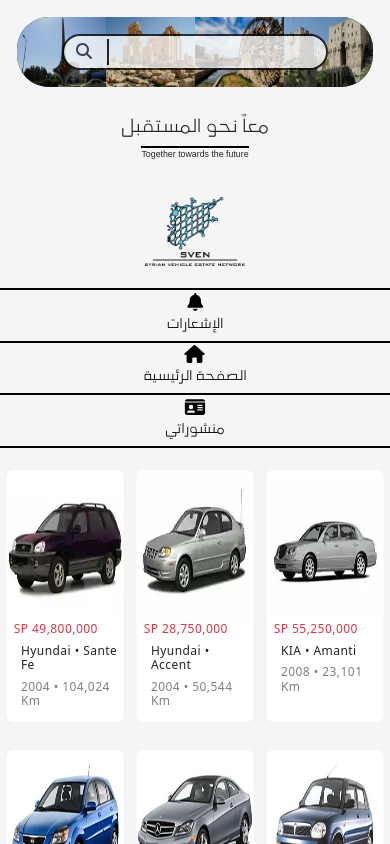
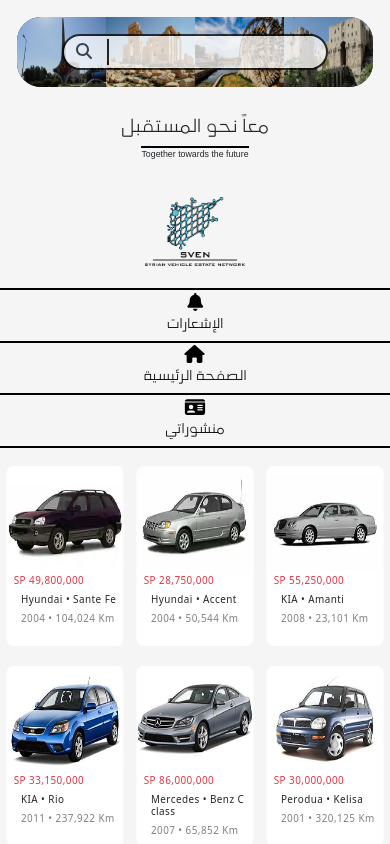
Before and after one commit to kotyba-km/SVEN, a React (Vite) app: page / in a window 390 px wide. Built offline with nearby package versions, Linux system fonts and the light colour scheme; a web font is replaced by a local one.

Commit message:
landing page V-0.2

```diff
--- a/src/components/Navbar.jsx
+++ b/src/components/Navbar.jsx
@@ -46,7 +46,7 @@
           >
             <Row
               style={{ height: "80%" }}
-              className={`w-100 overflow-hidden bg-dark rounded-5 position-relative d-flex justify-content-center align-items-center ${styles.searchImagesWrap}`}
+              className={`w-100 overflow-hidden bg-dark position-relative d-flex justify-content-center align-items-center ${styles.searchImagesWrap}`}
             >
               <Col className="p-0 h-100">
                 <img
--- a/src/components/hero.module.css
+++ b/src/components/hero.module.css
@@ -57,10 +57,11 @@
   }
   .post {
     width: 100%;
+    height: 200px;
     margin: 0 !important;
   }
   .post h6 ,.post h4{
-    font-size: smaller;
+    font-size: 11px;
   }
   .post:hover {
     scale: 0.9 !important;
--- a/src/components/navbar.module.css
+++ b/src/components/navbar.module.css
@@ -28,6 +28,9 @@
   font-family: 'BankGothic Md BT', sans-serif;
   font-family: 'Bank Gothic Light', sans-serif;
   font-family: 'BankGothic', sans-serif;
+}
+.searchImagesWrap {
+  border-radius: 2rem;
 }
 .searchImages {
   filter: brightness(0.85);
@@ -130,6 +133,9 @@
   .navbar {
     height: 280px;
   }
+  .searchImagesWrap {
+    border-radius: 1.5rem;
+  }
   .sloganAr {
     font-size: 1.5rem;
   }
@@ -140,125 +146,3 @@
     width: 25%;
   }
 }
-/* .navbar{
-  width: 100dvw;
-  height: 32dvh;
-}
-.navP1{
-  display: grid;
-  width: 100%;
-  height:75%;
-  align-items: center;
-  grid-template-columns: 25% 50% 25%;
-  border-bottom: 3px solid black;
-  box-sizing: border-box;
-}
-.logoWrapper{
-  justify-self: center;
-}
-.searchWrapper{
-  grid-column: 2/3;
-  display: grid;
-  grid-template-columns: 1fr 1fr 1fr 1fr;
-  width: 100%;
-  height: 80%;
-  background-color: salmon;
-  align-items: center;
-  border-radius: 25px;
-  position: relative;
-  padding: 0;
-  overflow: hidden;
-}
-.searchWrapper img {
-  width: 100%;
-  height: 100%;
-  filter: brightness(0.9);
-}
-.searchBar{
-  display: flex;
-  justify-content: start;
-  align-items: center;
-  padding: 0 15px;
-  box-sizing: border-box;
-  grid-column: 1/5;
-  height: 30%;
-  width: 75%;
-  background-color: white;
-  opacity: 0.85;
-  border: 2.5px solid rgb(0, 0, 0);
-  justify-self: center;
-  border-radius: 50px;
-  position: absolute;
-  z-index: 2;
-  transition: border 0.2s;
-}
-.searchText{
-  height: 80%;
-  width: 90%;
-  justify-self: center;
-  margin: 0 auto;
-  border: none;
-  border-left: 2px solid black;
-  padding-left: 10px;
-  box-sizing: border-box;
-  font-size: 1.5rem;
-  font-family: 'Wahran-Light', sans-serif;
-}
-.searchText:focus-visible {
-  outline: none;
-}
-.sloganWrapper{
-  display: flex;
-  flex-direction: column;
-  justify-content: center;
-  align-items: center;
-}
-.sloganAR {
-  font-size: 3.5rem;
-  font-family: 'Wahran-Light';
-  font-weight: bolder;
-}
-.sloganEN{
-  border-top: 2px black solid;
-  font-size: 1.5rem;
-  font-family: 'BankGothic Md BT', sans-serif;
-  font-family: 'Bank Gothic Light', sans-serif;
-  font-family: 'BankGothic', sans-serif;
-}
-.panelsWrapper {
-  height: 25%;
-  width: 100dvw;
-  display: flex;
-  justify-content: center;
-  align-items: center;
-  border-bottom: 3px solid black;
-}
-.panels {
-  display: grid;
-  grid-template:1fr / 1fr 1fr 1fr ;
-  width: 40%;
-  height: 90%;
-}
-.panelsWrapper .panels a {
-  display: flex;
-  flex-direction: column;
-  align-items: center;
-  justify-content: center;
-  font-family: 'Wahran-Light';
-  font-size: larger;
-  color: black;
-  text-decoration: none;
-  box-sizing: border-box;
-  border-left: 1px solid black ;
-  border-right: 1px solid black ;
-  transition: all 0.18s;
-}
-.panels a:hover {
-  color: #55C7E6;
-  font-size: x-large;
-}
-.panels a:active {
-  color: #9ed0de;
-  font-size: larger;
-  transition: active 0.1s;
-}  */
```
